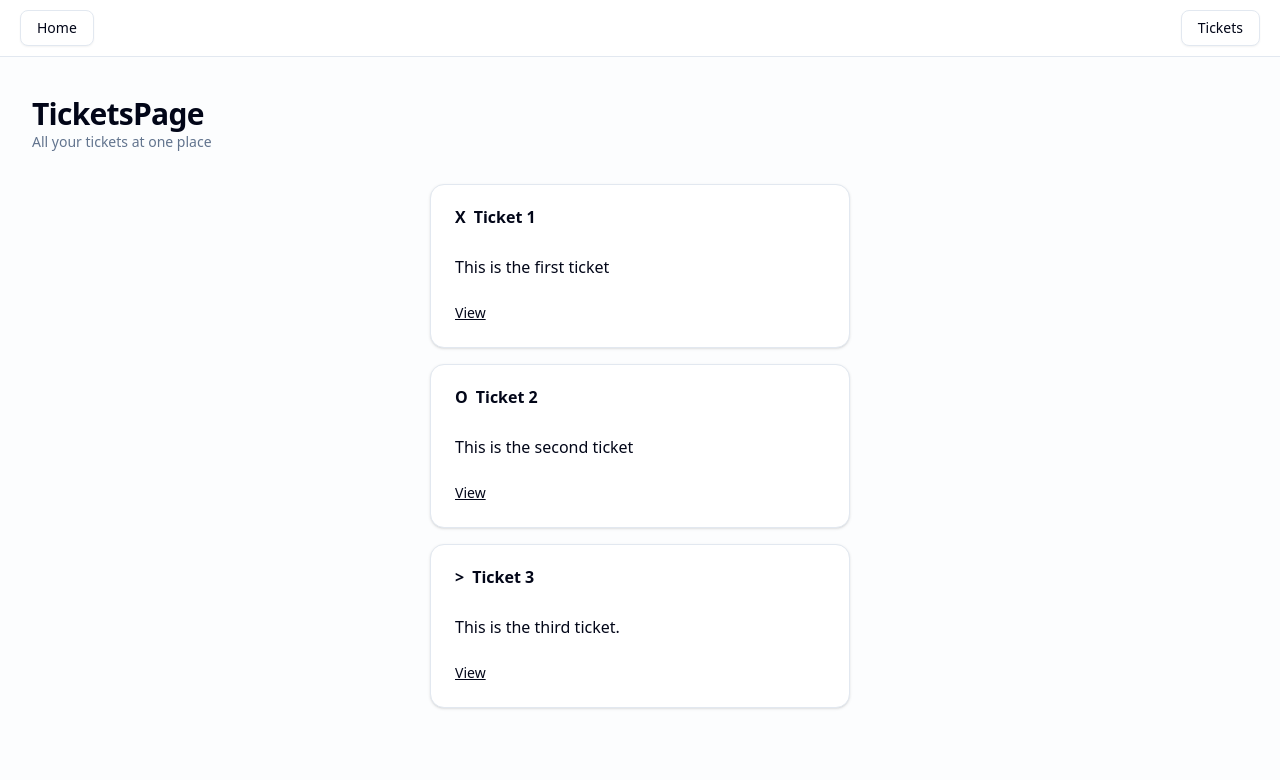
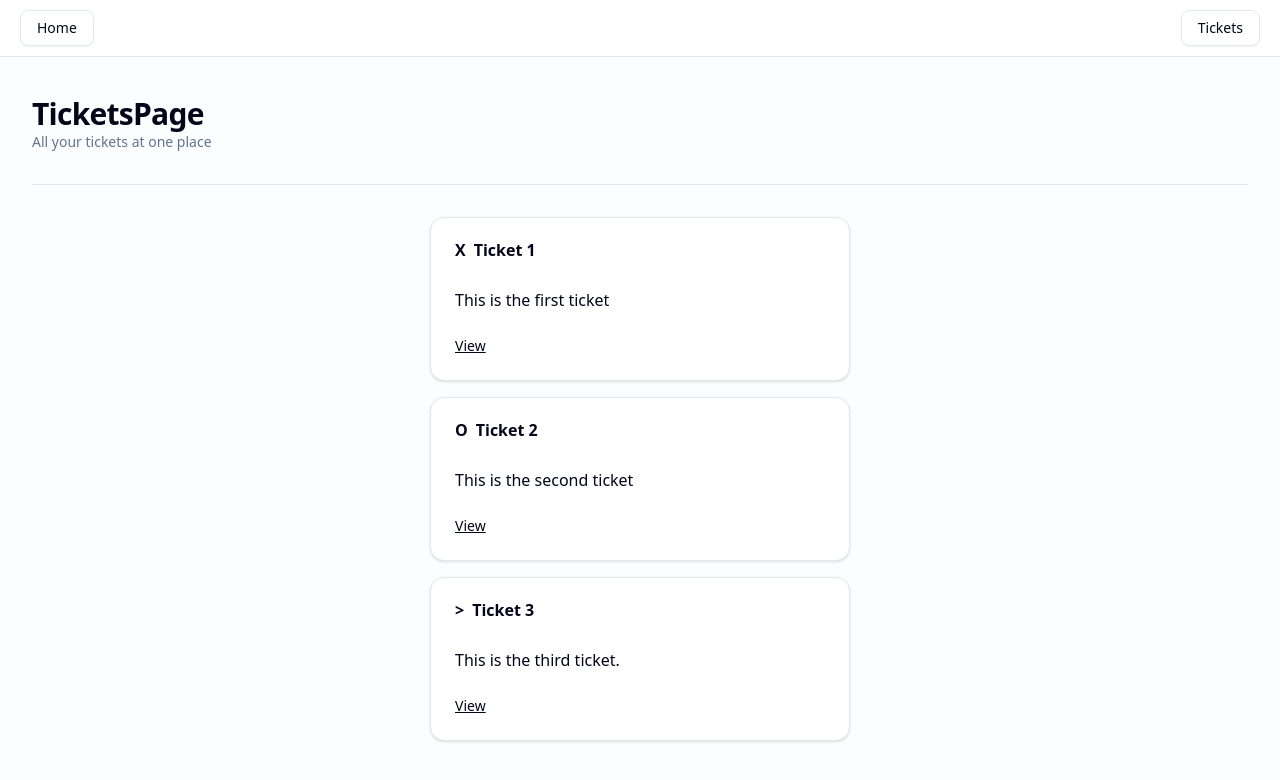
Before and after one commit to garosan/the-road-to-next, a Next.js app: page /tickets in a window 1280 px wide. Shown: the top 780 px of the page. Built offline with nearby package versions, Linux system fonts and the light colour scheme.

Commit message:
Add separator and fix linting

```diff
--- a/package.json
+++ b/package.json
@@ -11,6 +11,7 @@
     "type": "tsc --noEmit"
   },
   "dependencies": {
+    "@radix-ui/react-separator": "^1.1.6",
     "@radix-ui/react-slot": "^1.2.2",
     "class-variance-authority": "^0.7.1",
     "clsx": "^2.1.1",
--- a/src/app/tickets/page.tsx
+++ b/src/app/tickets/page.tsx
@@ -1,16 +1,14 @@
-import clsx from "clsx";
 import Link from "next/link";
-import { initialTickets } from "@/data";
-import { ticketPath } from "@/paths";
 import {
   Card,
-  CardAction,
   CardContent,
-  CardDescription,
   CardFooter,
   CardHeader,
   CardTitle,
 } from "@/components/ui/card";
+import { Separator } from "@/components/ui/separator";
+import { initialTickets } from "@/data";
+import { ticketPath } from "@/paths";
 
 const TICKET_ICONS = {
   OPEN: "O",
@@ -27,6 +25,8 @@
           All your tickets at one place
         </p>
       </div>
+
+      <Separator />
 
       <div className="flex-1 flex flex-col items-center gap-y-4 animate-fade-from-top">
         {initialTickets.map((ticket) => (
--- /dev/null
+++ b/src/components/ui/separator.tsx
@@ -0,0 +1,27 @@
+"use client"
+
+import * as SeparatorPrimitive from "@radix-ui/react-separator"
+import * as React from "react"
+import { cn } from "@/lib/utils"
+
+function Separator({
+  className,
+  orientation = "horizontal",
+  decorative = true,
+  ...props
+}: React.ComponentProps<typeof SeparatorPrimitive.Root>) {
+  return (
+    <SeparatorPrimitive.Root
+      data-slot="separator-root"
+      decorative={decorative}
+      orientation={orientation}
+      className={cn(
+        "bg-border shrink-0 data-[orientation=horizontal]:h-px data-[orientation=horizontal]:w-full data-[orientation=vertical]:h-full data-[orientation=vertical]:w-px",
+        className
+      )}
+      {...props}
+    />
+  )
+}
+
+export { Separator }
```
Also changed, not shown: 1 other file (tests, documents, lock files or other folders).
